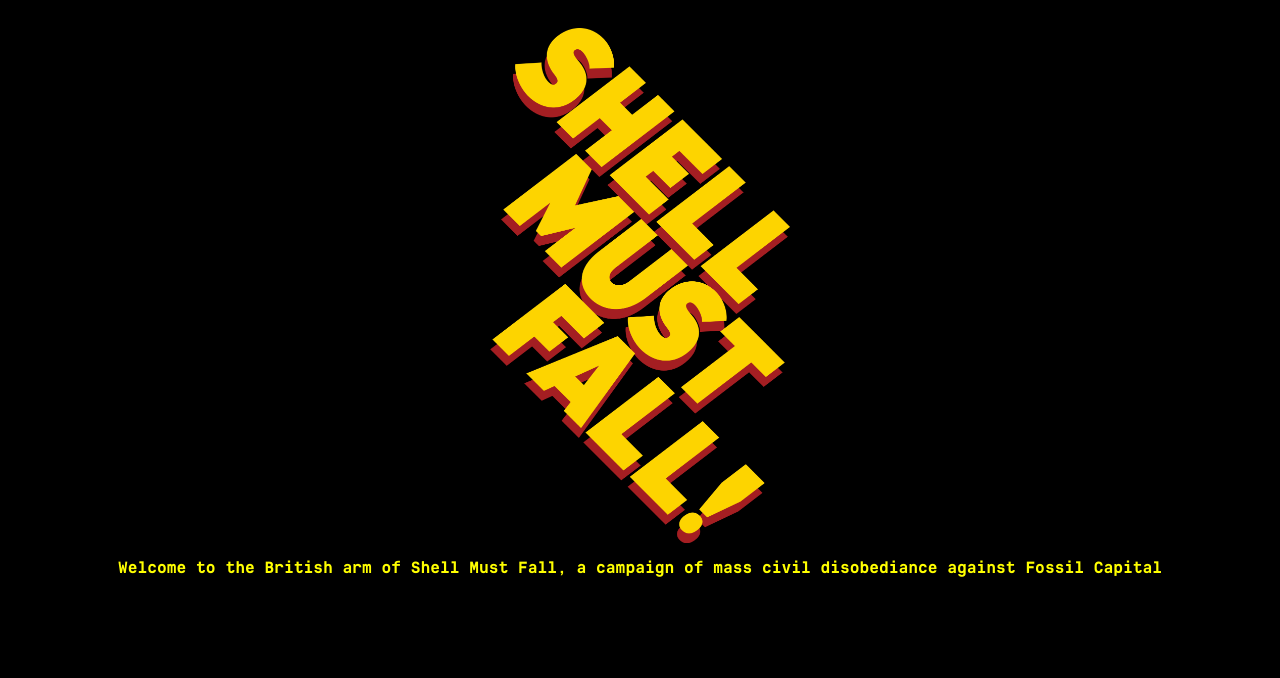
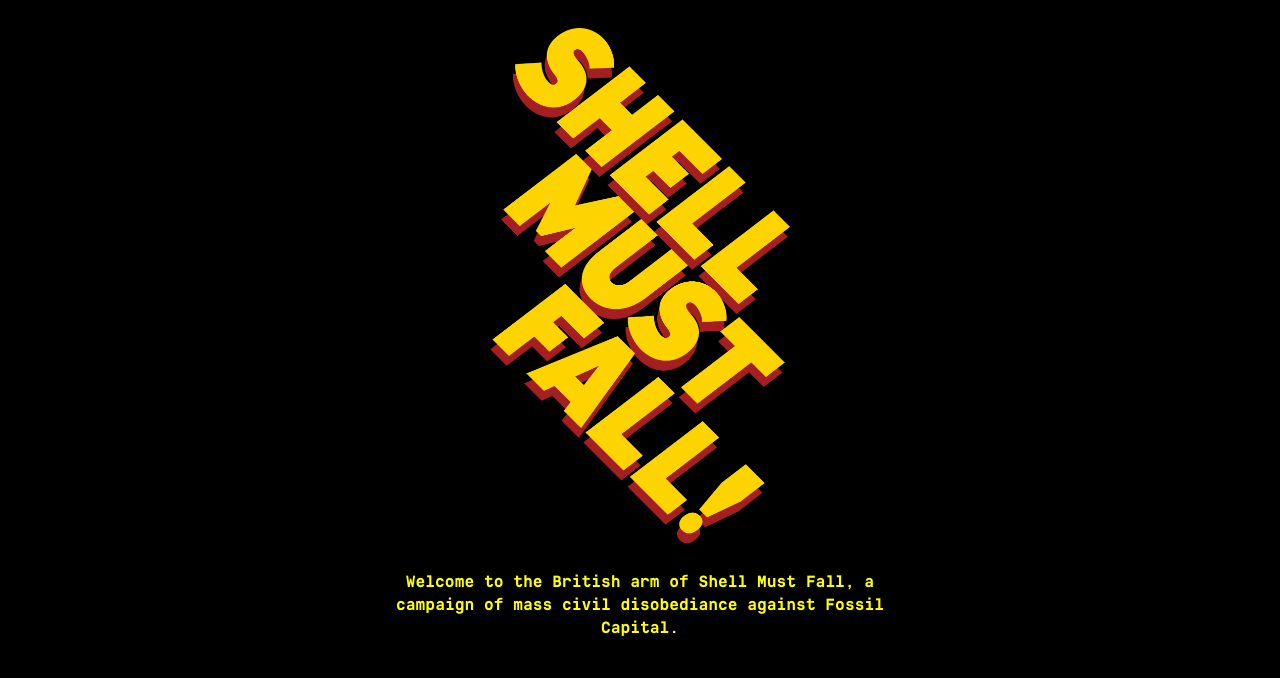
Before and after one commit to sambaker221/shellmustfalluk, a Gatsby site: page / in a window 1280 px wide. Built offline with nearby package versions, Linux system fonts and the light colour scheme; Gatsby itself is replaced by a stand-in of ours.

Commit message:
add layout component

```diff
--- /dev/null
+++ b/src/components/layout.js
@@ -0,0 +1,33 @@
+/**
+ * Layout component that queries for data
+ * with Gatsby's useStaticQuery component
+ *
+ * See: https://www.gatsbyjs.org/docs/use-static-query/
+ */
+
+import React from "react";
+import PropTypes from "prop-types";
+import styled from "styled-components";
+
+const LayoutContainer = styled.div`
+   {
+    margin: 0 auto;
+    max-width: 585px;
+    padding: 0px 1.0875rem 1.45rem;
+    padding-top: 0;
+  }
+`;
+
+const Layout = ({ children }) => {
+  return (
+    <LayoutContainer>
+      <main>{children}</main>
+    </LayoutContainer>
+  );
+};
+
+Layout.propTypes = {
+  children: PropTypes.node.isRequired,
+};
+
+export default Layout;
--- a/src/pages/index.js
+++ b/src/pages/index.js
@@ -1,5 +1,6 @@
 import React from "react";
 import Image from "../components/image";
+import Layout from "../components/layout";
 
 import "semantic-ui-css/semantic.min.css";
 import "./index.css";
@@ -15,20 +16,21 @@ const ImageContainer = styled.div`
 const TextContainer = styled.div`
   color: yellow;
   padding: 1rem;
+  padding-top: 2rem;
   margin: 0 auto;
   text-align: center;
 `;
 
 export default () => (
-  <>
+  <Layout>
     <ImageContainer>
       <Image />
     </ImageContainer>
     <TextContainer>
       <p>
         Welcome to the British arm of Shell Must Fall, a campaign of mass civil
-        disobediance against Fossil Capital
+        disobediance against Fossil Capital.
       </p>
     </TextContainer>
-  </>
+  </Layout>
 );
```
